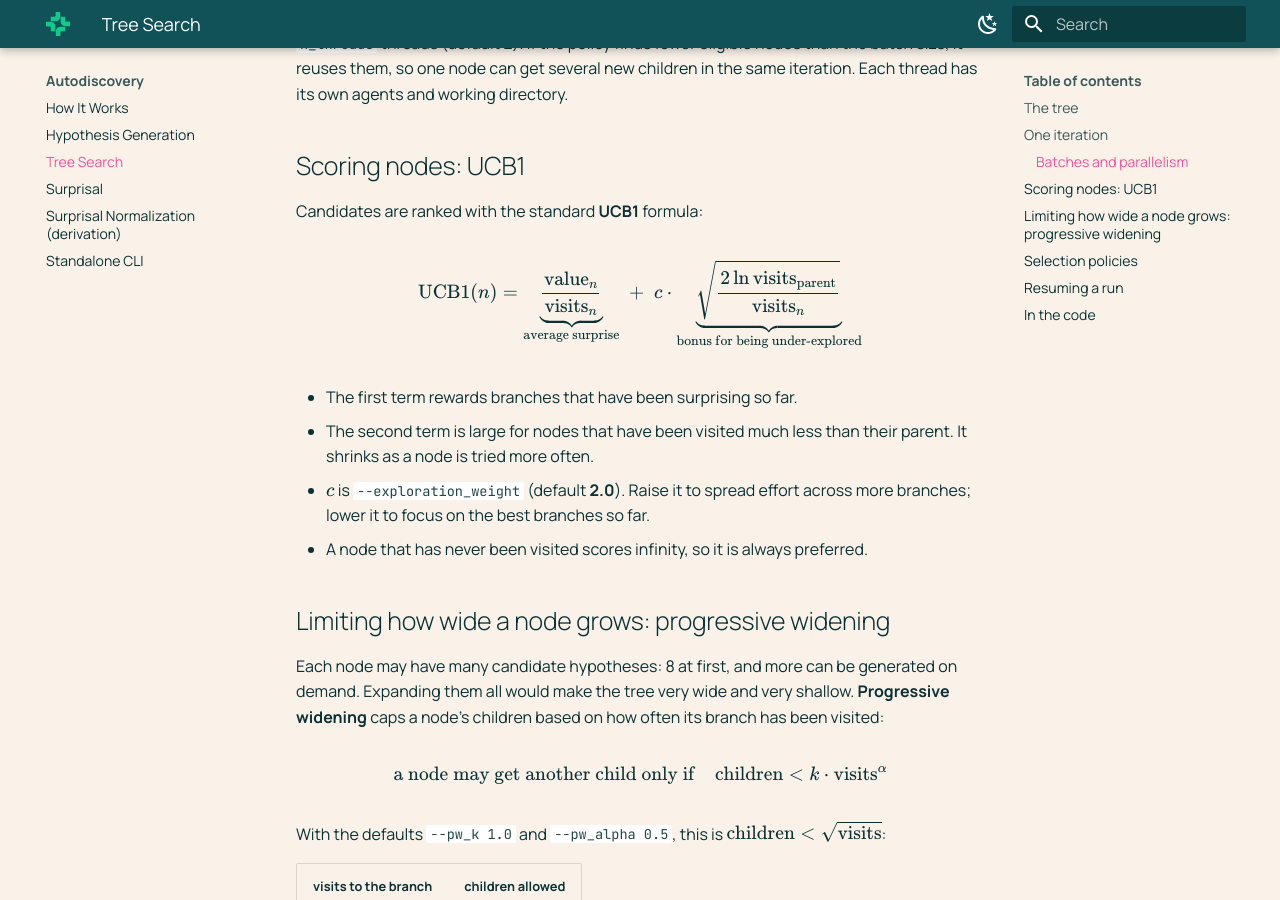
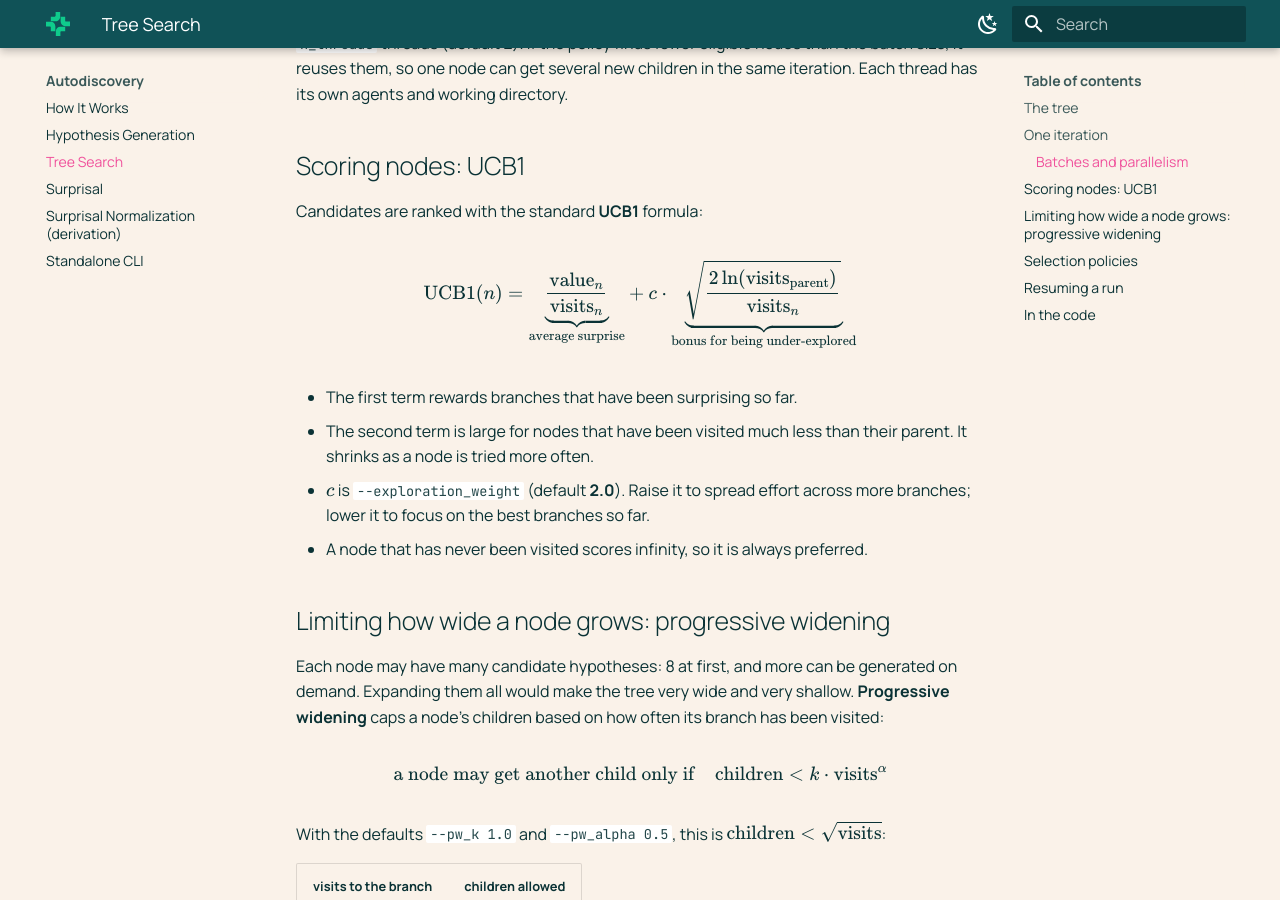
Before and after one commit to allenai/asta-autodiscovery, an MkDocs documentation site: the page built from docs/autodiscovery/tree_search.md, in a window 1280 px wide and 900 px high, scrolled down 1746 px. Built offline with MkDocs 1.6.1 and Material for MkDocs 9.7.7, drawn with Linux system fonts in a browser that asks for light colours.

Commit message:
docs: drop math spacing commands from UCB1 formula
Co-Authored-By: Claude Opus 5.5 <noreply@anthropic.com>

```diff
--- a/docs/autodiscovery/tree_search.md
+++ b/docs/autodiscovery/tree_search.md
@@ -73,7 +73,7 @@ Candidates are ranked with the standard **UCB1** formula:
 
 $$
 \text{UCB1}(n) = \underbrace{\frac{\text{value}_n}{\text{visits}_n}}_{\text{average surprise}}
-\; + \; c \cdot \underbrace{\sqrt{\frac{2 \ln \text{visits}_{\text{parent}}}{\text{visits}_n}}}_{\text{bonus for being under-explored}}
++ c \cdot \underbrace{\sqrt{\frac{2 \ln(\text{visits}_{\text{parent}})}{\text{visits}_n}}}_{\text{bonus for being under-explored}}
 $$
 
 - The first term rewards branches that have been surprising so far.
```
